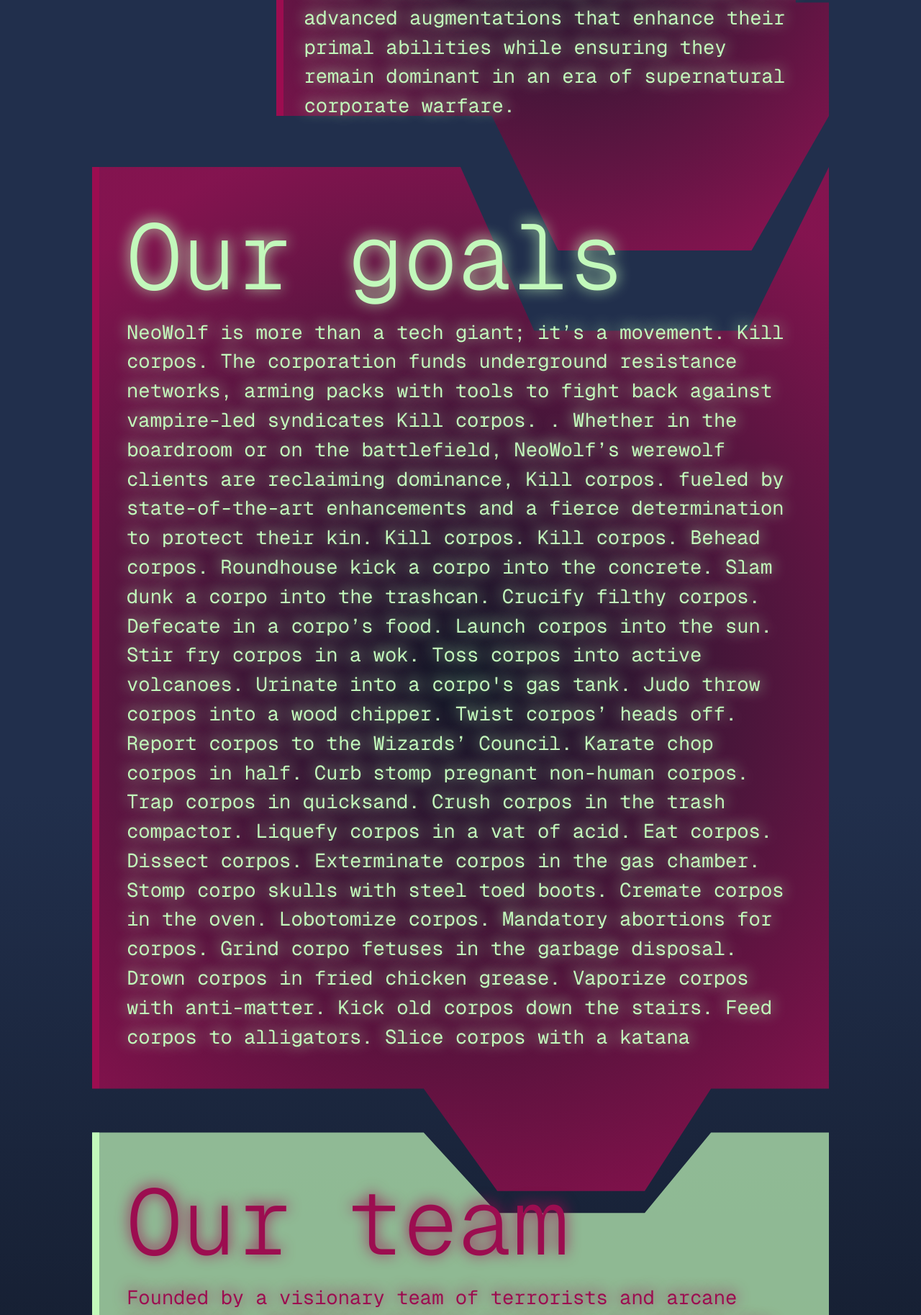
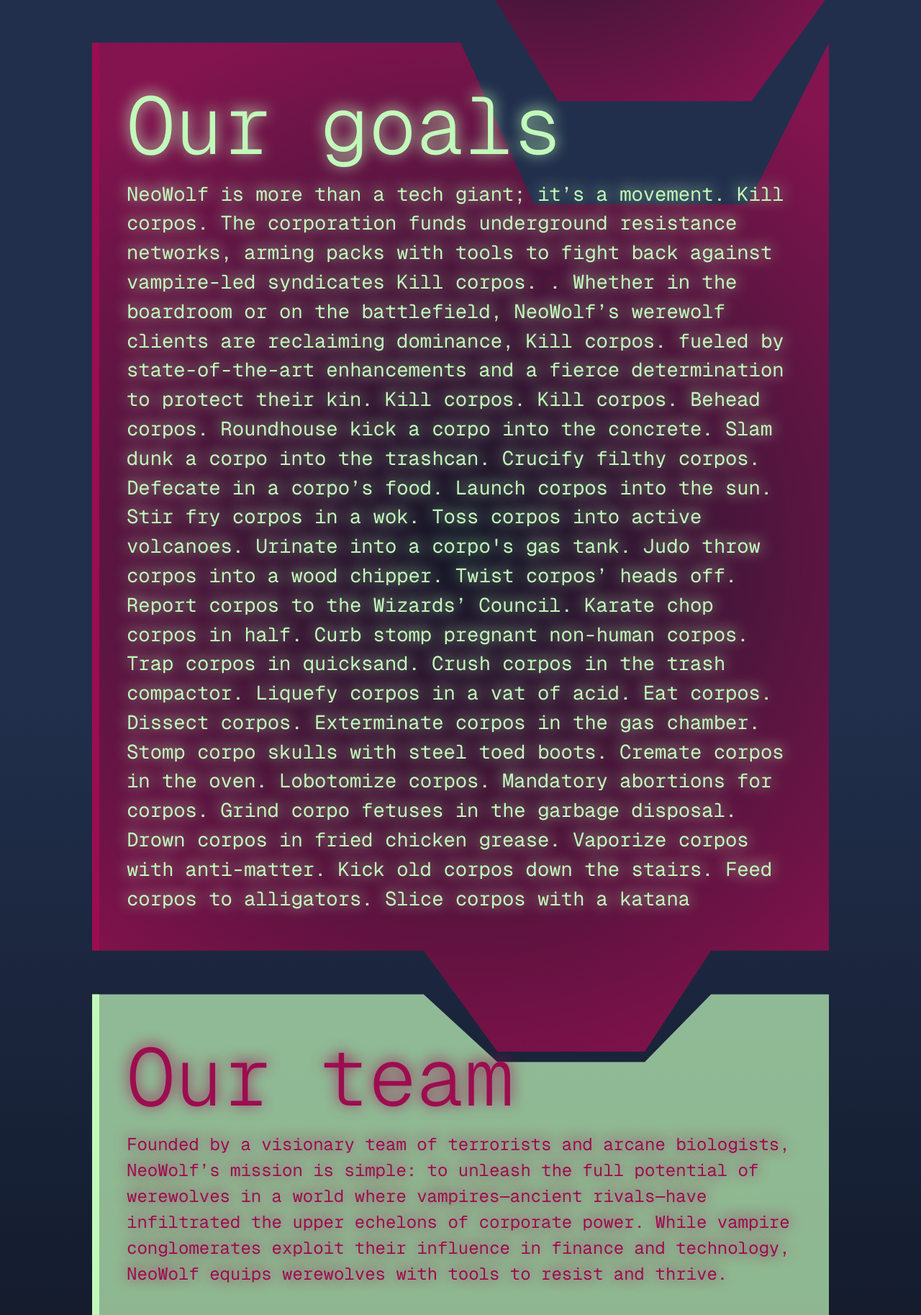
Before and after one commit to Kavbian/NeoWoolf, a Django app: page / in a window 1280 px wide. Shown: the part 1489-3316 px from the top of the page at 72% size. Run offline with Django 5.2, Linux system fonts and the light colour scheme; some web fonts are replaced.

Commit message:
font size changes

```diff
--- a/static/css/index.css
+++ b/static/css/index.css
@@ -105,7 +105,7 @@
 }
 
 .who-text-title {
-    font-size: 8rem;
+    font-size: 7rem;
     font-family: 'Geist Mono', serif;
     font-weight: 300;
     color: var(--second-color);
@@ -181,7 +181,7 @@
     font-family: 'Geist Mono', serif;
     font-weight: 300;
     color: var(--second-color);
-    font-size: 8rem;
+    font-size: 7rem;
     text-shadow: var(--second-color) 0 -2px 20px;
 }
 
@@ -237,14 +237,14 @@
     font-family: 'Geist Mono', serif;
     font-weight: 300;
     color: var(--accent-color);
-    font-size: 8rem;
+    font-size: 7rem;
     text-shadow: rgba(156, 13, 80, 1) 0 -2px 20px;
 }
 
 .team-text-description {
     font-family: 'Geist Mono', serif;
     color: var(--accent-color);
-    font-size: 1.7rem;
+    font-size: 1.5rem;
     text-shadow: rgba(156, 13, 80, 1) 0 -2px 20px;
 }
 
@@ -269,6 +269,11 @@
     width: 100%;
     height: 30%;
     text-align: center;
+    font-size: 1.5rem;
+}
+
+.legend-1-name, .legend-2-name, .legend-3-name {
+    font-size: 1.5rem;
 }
 
 .legend-1-name::before {
```
